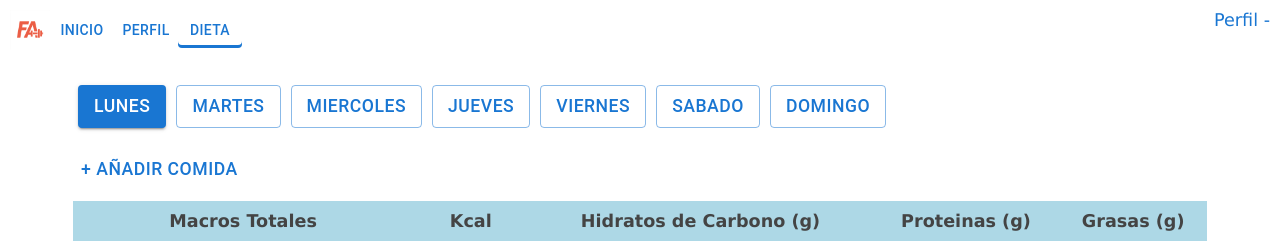
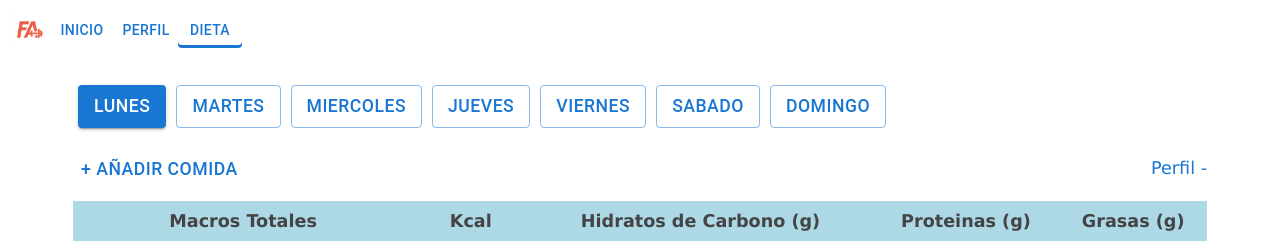
Before and after one commit to joseangelgil/fitness-app, a React (Vite) app: page /diet in a window 1280 px wide. Shown: the top 243 px of the page. Built offline with nearby package versions, Linux system fonts and the light colour scheme.

Commit message:
Change position of profile info at Diet section

```diff
--- a/src/components/DietTable.jsx
+++ b/src/components/DietTable.jsx
@@ -1,6 +1,5 @@
-import { Stack } from '@mui/material'
+import { Stack, Button, Typography } from '@mui/material'
 import { useGlobalContext } from '../utils/context'
-import { Button, Typography } from '@mui/material'
 import IngredientesMenu from './IngredientesMenu'
 
 const DietTable = ({ comidaId, name, time, ingredientes, macros }) => {
--- a/src/pages/Diet.jsx
+++ b/src/pages/Diet.jsx
@@ -1,6 +1,6 @@
 import Navbar from '../components/Navbar'
 import DietTable from '../components/DietTable'
-import { Box, Button, Typography } from '@mui/material'
+import { Box, Button, Typography, Stack } from '@mui/material'
 import { useGlobalContext } from '../utils/context'
 import Modal from '../components/Modal'
 import TotalTable from '../components/TotalTable'
@@ -12,8 +12,7 @@ function Diet() {
   const { setDisplay, setComidaOIngrediente, menu, changeActiveButton, chooseVariant, activeWeekDay, activeColor, perfilActivo, setMostrarMenuIngredientes } = useGlobalContext()
 
   return(
-    <Box style={{padding: '10px', position: 'relative', minHeight: '100vh'}}>
-      <Typography variant='p' color={activeColor.name} sx={{position: 'absolute', top: {xs: '45px', sm: '10px'}, right: '10px', fontSize: { lg: '1.1rem', xs: '0.9rem'}}}>Perfil - {perfilActivo}</Typography>
+    <Box style={{padding: '10px', minHeight: '100vh'}}>
       <Navbar />
       <Box sx={{
         width: '90%',
@@ -25,14 +24,17 @@ function Diet() {
             <Button key={weekDay} value={weekDay} color={activeColor.name} onClick={() => {changeActiveButton(weekDay); setMostrarMenuIngredientes(false);}} variant={chooseVariant(weekDay)} sx={{ margin: '5px', fontSize: { lg: '1.1rem', sm: '0.9rem', xs: '0.7rem'}}}>{weekDay}</Button>
           )
         })}
-        <Button variant='text' color={activeColor.name} sx={{display: 'block', mt: '15px', fontSize: { lg: '1.1rem', sm: '0.9rem', xs: '0.7rem'}}} onClick={() => {setComidaOIngrediente('nuevaComida'); setDisplay();}}>+ Añadir comida</Button>
+        <Stack direction='row' alignItems='center' justifyContent='space-between'>
+          <Button variant='text' color={activeColor.name} sx={{mt: '15px', fontSize: { lg: '1.1rem', sm: '0.9rem', xs: '0.7rem'}}} onClick={() => {setComidaOIngrediente('nuevaComida'); setDisplay();}}>+ Añadir comida</Button>
+          <Typography variant='p' color={activeColor.name} sx={{fontSize: { lg: '1.1rem', xs: '0.9rem'}, mt: '12px'}}>Perfil - {perfilActivo}</Typography>
+        </Stack>
         {menu[activeWeekDay].map(comida => {
             return (
               <DietTable key={comida.id} comidaId={comida.id} name={comida.name} time={comida.time} ingredientes={comida.ingredientes} macros={comida.macros}/>
             )
           }
         )}
-      <TotalTable />
+        <TotalTable />
       </Box>
       <Modal />
     </Box>
```
